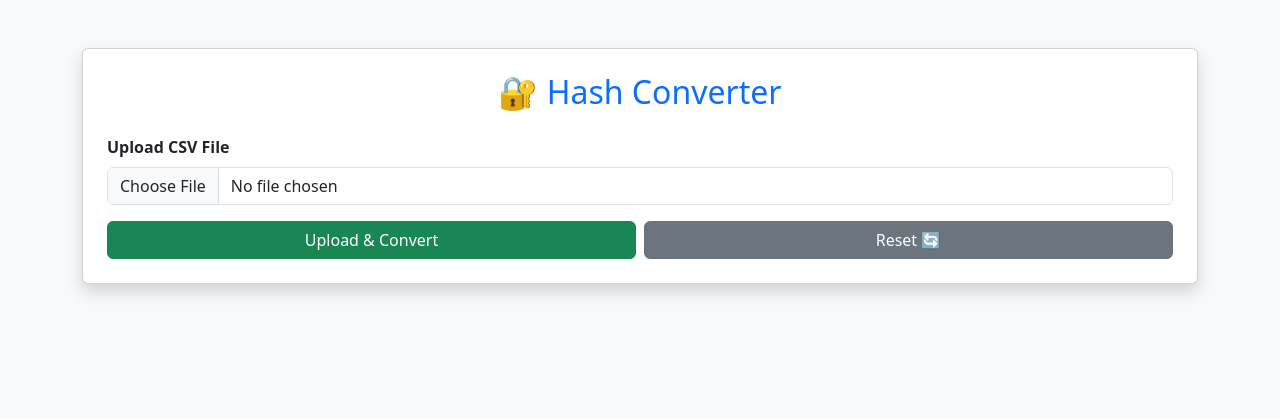
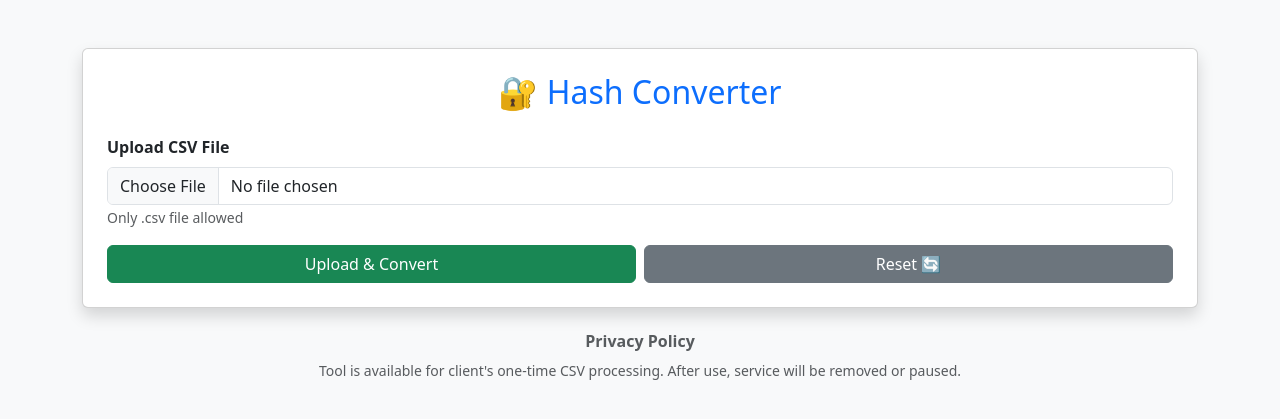
Before and after one commit to Afunan/csv-hash-tool, a Flask app: page / in a window 1280 px wide. Shown: the top 419 px of the page. Run offline with Flask 3, Linux system fonts and the light colour scheme.

Commit message:
Update index.html

```diff
--- a/templates/index.html
+++ b/templates/index.html
@@ -13,17 +13,17 @@
 
         <h2 class="text-center mb-4 text-primary">🔐 Hash Converter</h2>
 
-        <form action="/" method="POST" enctype="multipart/form-data">
+        <form action="/" method="POST" enctype="multipart/form-data" onsubmit="return validateFile()">
 
             <div class="mb-3">
                 <label class="form-label fw-bold">Upload CSV File</label>
-                <input type="file" class="form-control" name="file" required>
+                <input type="file" class="form-control" name="file" id="file" accept=".csv" required>
+                <small class="text-muted">Only .csv file allowed</small>
             </div>
 
             <div class="d-flex gap-2">
                 <button type="submit" class="btn btn-success w-50">Upload & Convert</button>
 
-                <!-- Reset Button -->
                 <button type="button" class="btn btn-secondary w-50" onclick="window.location.href='/'">
                     Reset 🔄
                 </button>
@@ -32,7 +32,7 @@
 
         {% if success %}
         <div class="alert alert-success mt-4 fw-bold text-center">
-            File converted successfully!
+            ✅ File converted successfully!
         </div>
 
         <div class="text-center">
@@ -42,7 +42,30 @@
         </div>
         {% endif %}
     </div>
+
+    <!-- Privacy Policy Section -->
+    <div class="mt-4 text-center text-muted small">
+        <h6 class="fw-bold">Privacy Policy</h6>
+        <p>
+           Tool is available for client's one-time CSV processing. After use, service will be removed or paused.
+        </p>
+    </div>
 </div>
+
+<script>
+// Validate file type
+function validateFile() {
+    let fileInput = document.getElementById("file");
+    let filePath = fileInput.value;
+
+    if (!filePath.endsWith(".csv")) {
+        alert("❌ Only CSV files are allowed.");
+        return false;
+    }
+
+    return true;
+}
+</script>
 
 <script src="https://cdn.jsdelivr.net/npm/bootstrap@5.3.2/dist/js/bootstrap.bundle.min.js"></script>
 
```
